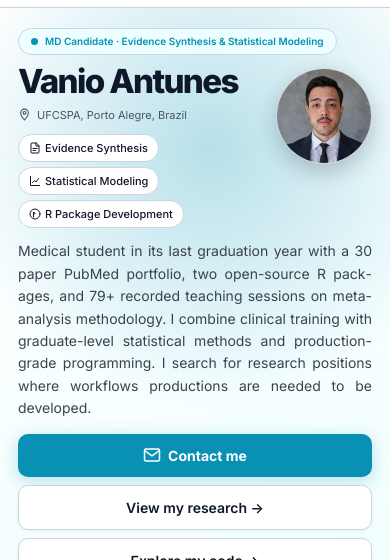
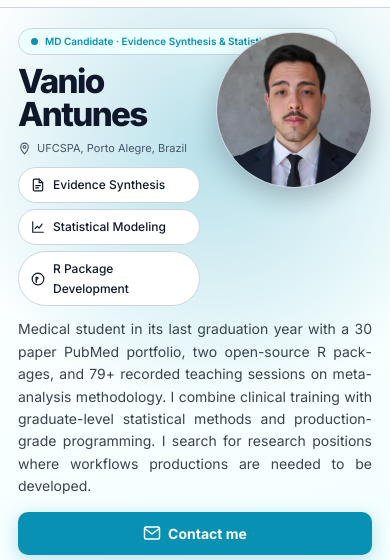
Before and after one commit to vanioljantunes/vanioljantunes.github.io, a plain HTML site: page index.html in a window 390 px wide. Shown: the part 46-606 px from the top of the page. Drawn offline with Linux system fonts and the light colour scheme.

Commit message:
fix(mobile): grow hero photo to 156px, stack chips uniformly with icons
Photo now fills the right column from role pill down through the chips area. Chips become a vertical stack with equal width and left-aligned icons (display:flex column, align-items:stretch, width:100%).

```diff
--- a/index.html
+++ b/index.html
@@ -7,7 +7,7 @@
   <meta http-equiv="Cache-Control" content="no-cache, no-store, must-revalidate">
   <meta http-equiv="Pragma" content="no-cache">
   <meta http-equiv="Expires" content="0">
-  <meta name="build-version" content="2026-05-20-mobile-8">
+  <meta name="build-version" content="2026-05-20-mobile-9">
   <title>Vanio Antunes — MD Candidate · Researcher · Developer</title>
   <script>
     // force fresh load when build-version changes
@@ -2309,11 +2309,11 @@
 
       .hero-photo-col {
         position: absolute;
-        top: 40px;
+        top: 4px;
         right: 0;
-        width: 96px;
-        max-width: 96px;
-        height: 96px;
+        width: 156px;
+        max-width: 156px;
+        height: 156px;
         min-height: 0;
         margin: 0;
         z-index: 2;
@@ -2323,9 +2323,9 @@
       .hero-photo-card {
         transform: none;
         border-radius: 50%;
-        width: 96px;
-        height: 96px;
-        box-shadow: 0 8px 22px oklch(18% 0.025 250 / 0.22);
+        width: 156px;
+        height: 156px;
+        box-shadow: 0 10px 26px oklch(18% 0.025 250 / 0.24);
         background: var(--surface);
       }
 
@@ -2348,12 +2348,13 @@
         display: none;
       }
 
-      /* role pill keeps full width above the photo; only the name row
-         onward reserves space for the 96px avatar */
+      /* photo now spans role + name + location + chips, so all four
+         reserve room on the right */
+      .hero-role-pill,
       .hero-name,
       .hero-location,
       .hero-chips {
-        padding-right: 112px;
+        padding-right: 172px;
       }
 
       .hero-role-pill {
@@ -2361,6 +2362,29 @@
         font-size: 10px;
         padding: 4px 12px;
         max-width: 100%;
+      }
+
+      /* uniform stacked chips with icon on the left */
+      .hero-chips {
+        display: flex;
+        flex-direction: column;
+        gap: 6px;
+        align-items: stretch;
+      }
+
+      .hero-chip {
+        width: 100%;
+        justify-content: flex-start;
+        gap: 8px;
+        padding: 7px 12px;
+        font-size: 12px;
+      }
+
+      .hero-chip svg {
+        width: 14px;
+        height: 14px;
+        margin-right: 0;
+        flex-shrink: 0;
       }
 
       .hero-name {
```
